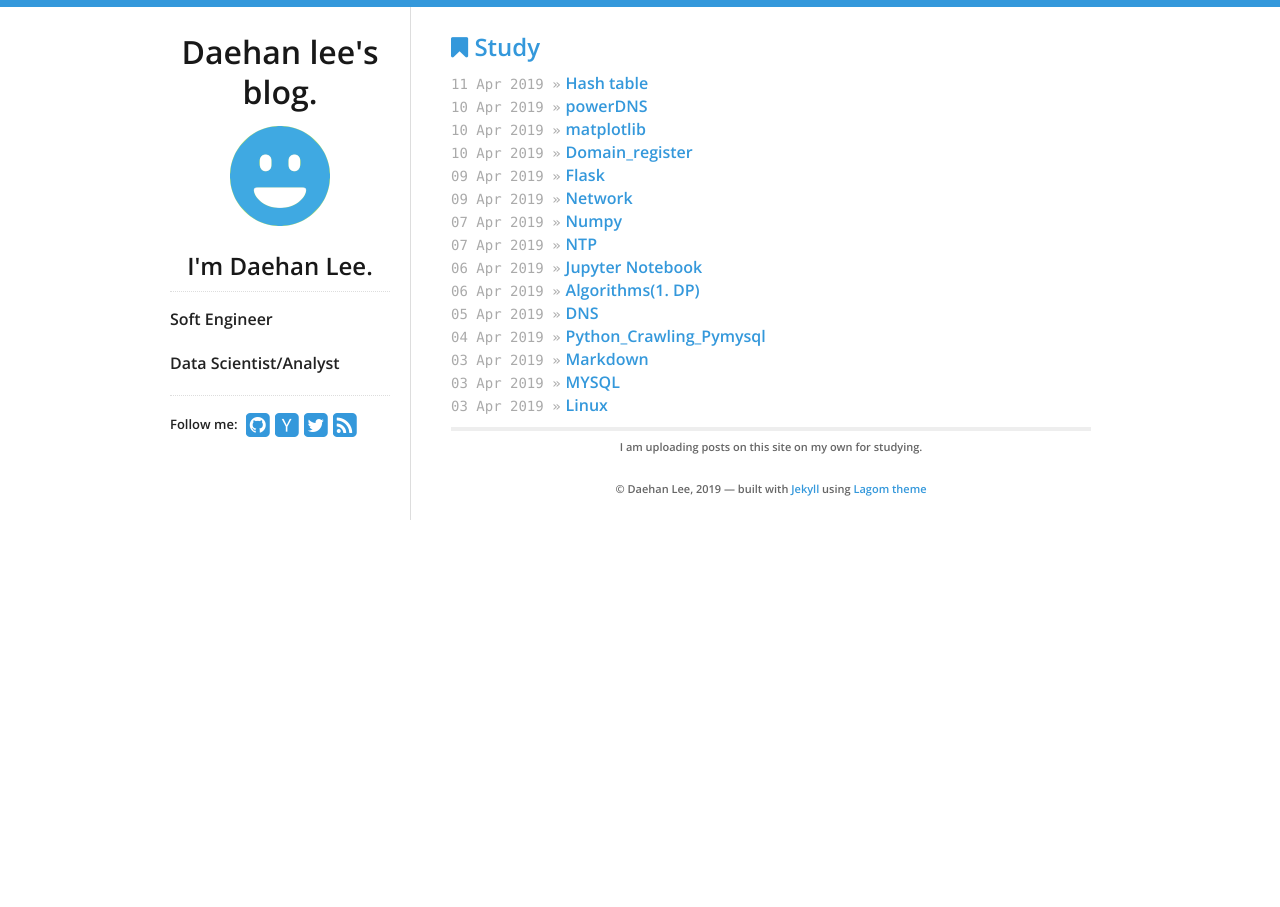
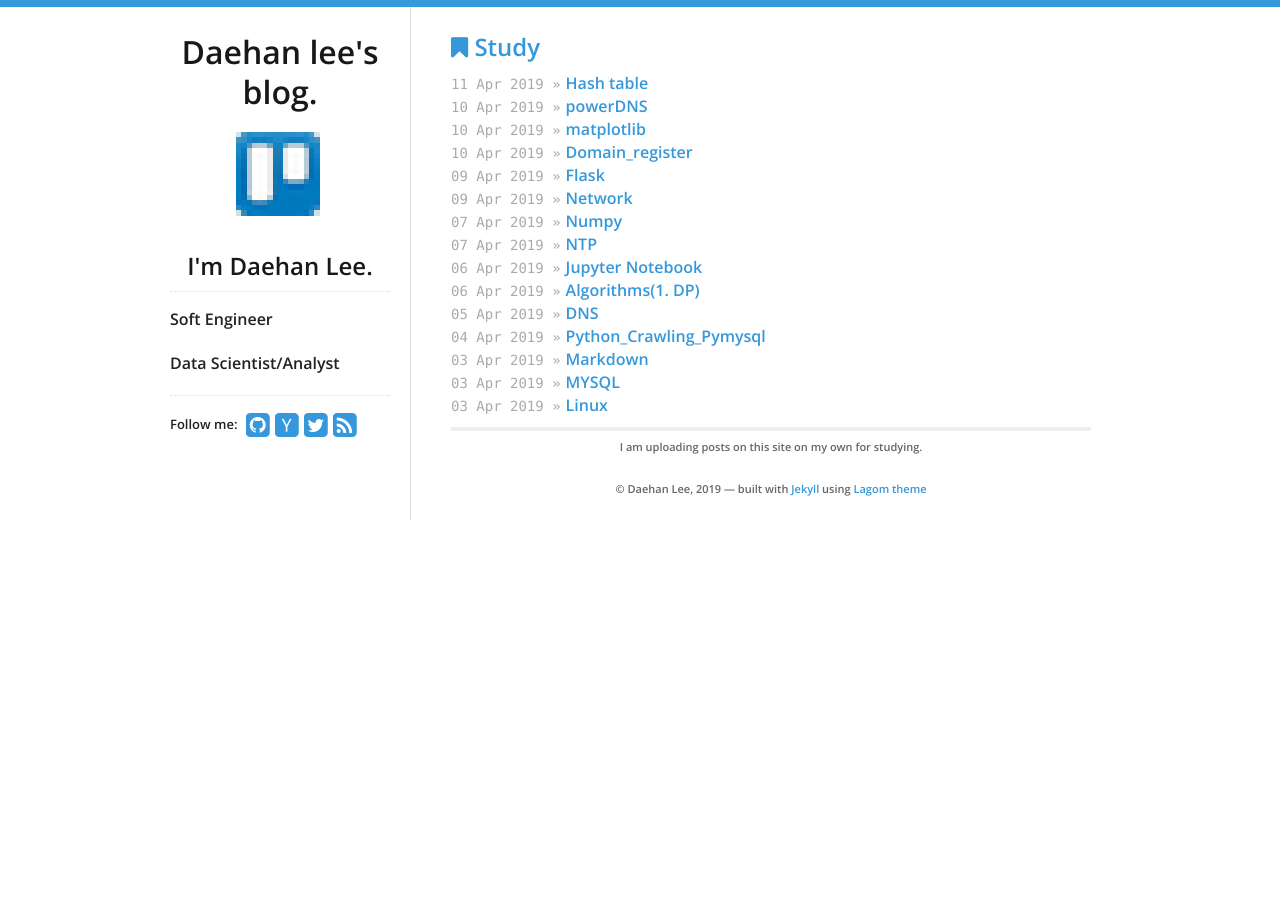
Before and after one commit to daehan0226/Study, a Jekyll site: the page built from index.html, in a window 1280 px wide. Built offline with Jekyll 4.4.1, drawn with Linux system fonts in a browser that asks for light colours.

Commit message:
Update sidebar.html

```diff
--- a/_includes/sidebar.html
+++ b/_includes/sidebar.html
@@ -4,7 +4,7 @@
     {% if site.data.theme.social.gravatar %}
     <img src="http://www.gravatar.com/avatar/{{ site.data.theme.social.gravatar }}?s=200" id="gravatar" alt="My photo"/>
     {% else %}
-    <img src="/logo.png" id="logo" alt="Blog logo"/>
+    <img src="/logo2.png" id="logo" alt="Blog logo"/>
     {% endif %}
   </a>
   <h2>I'm Daehan Lee.</h2>
```
